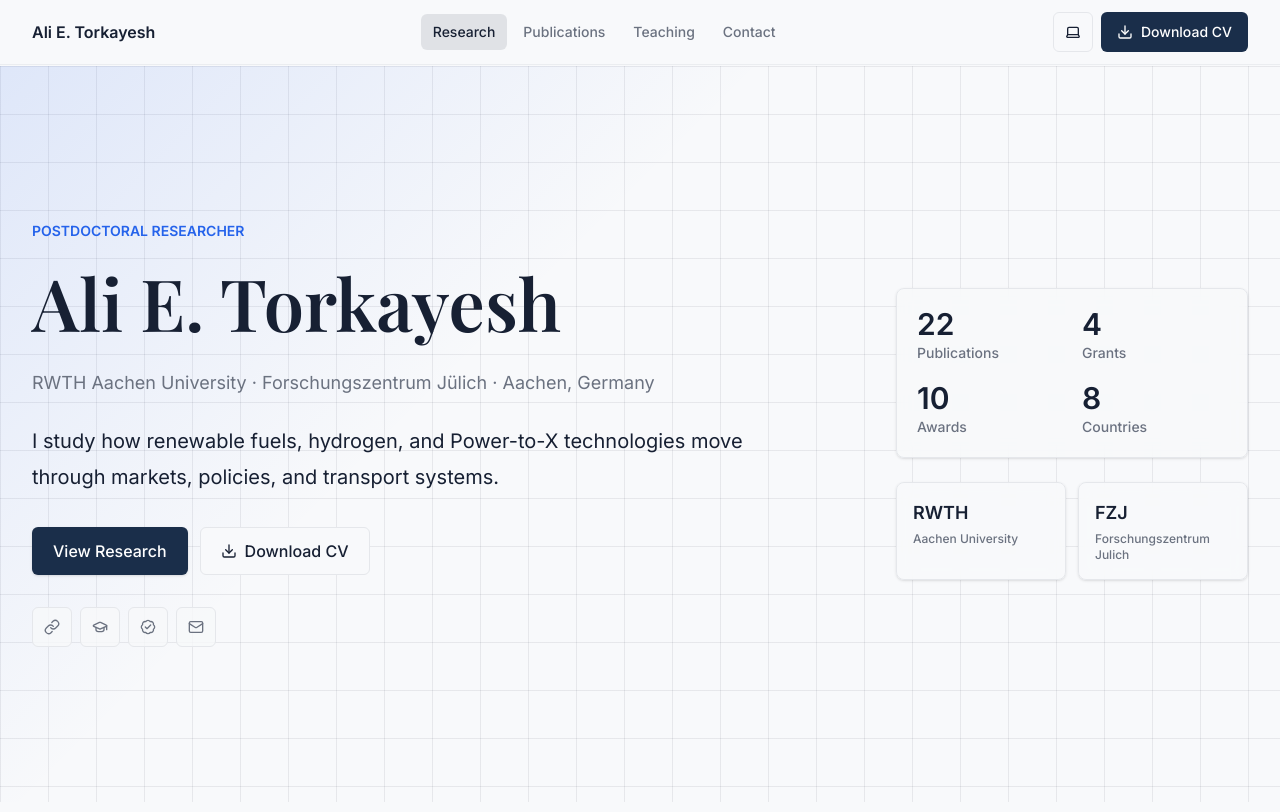
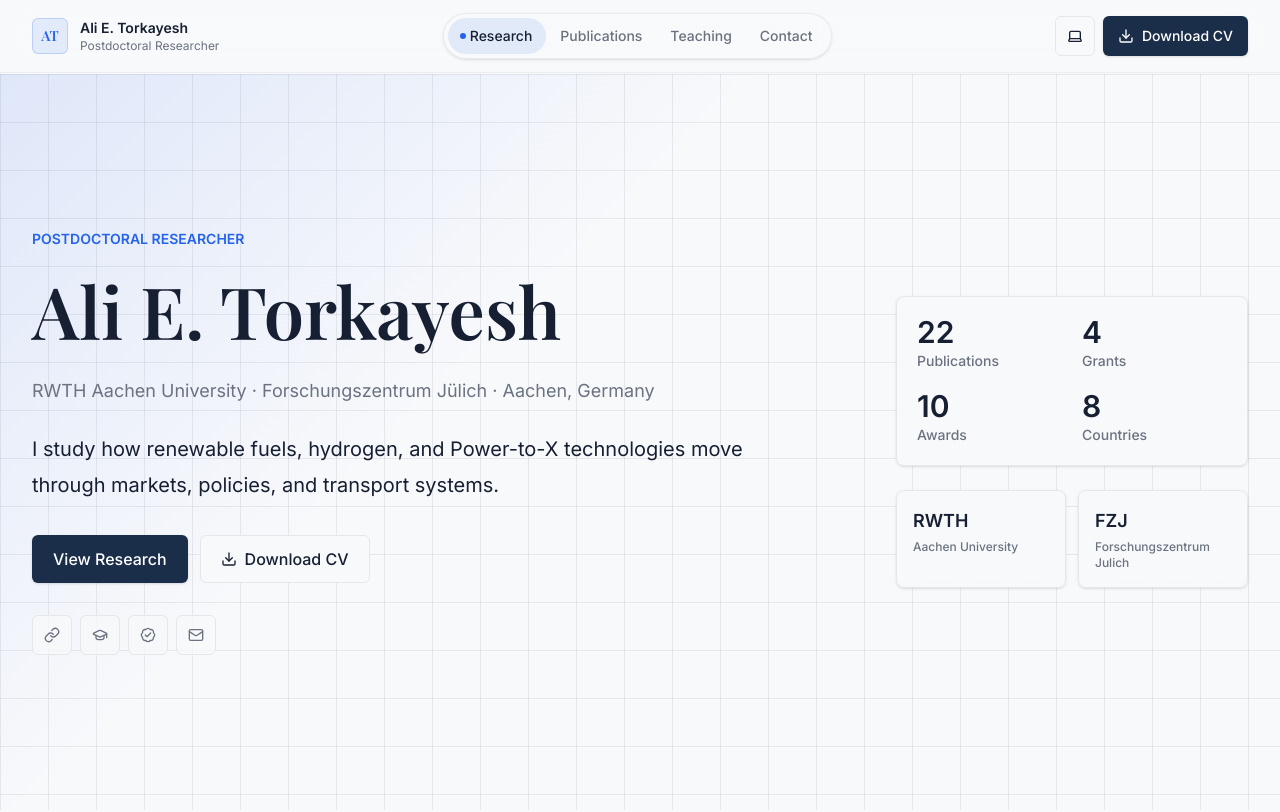
Before and after one commit to atorkayesh/atorkayesh.github.io, a Next.js app: page / in a window 1280 px wide. Shown: the top 812 px of the page. Built offline with nearby package versions, Linux system fonts and the light colour scheme; a web font is replaced by a local one.

Commit message:
feat: add portfolio data and landing shell

```diff
--- a/src/components/layout/Header.tsx
+++ b/src/components/layout/Header.tsx
@@ -15,7 +15,7 @@ const navLinks = [
 ];
 
 export function Header() {
-  const [activeSection, setActiveSection] = useState(navLinks[0]?.id ?? "");
+  const [activeSection, setActiveSection] = useState("");
   const [isMenuOpen, setIsMenuOpen] = useState(false);
   const [isScrolled, setIsScrolled] = useState(false);
 
@@ -58,35 +58,56 @@ export function Header() {
   return (
     <header
       className={cn(
-        "sticky top-0 z-40 border-b border-transparent bg-background/90 transition-all",
-        isScrolled && "border-border/80 shadow-sm backdrop-blur-md",
+        "sticky top-0 z-40 border-b border-transparent bg-background/70 transition-all backdrop-blur-xl",
+        isScrolled && "border-border/70 bg-background/85 shadow-sm",
       )}
     >
-      <PageWrapper className="flex h-16 items-center justify-between gap-4">
+      <PageWrapper className="flex h-[4.5rem] items-center justify-between gap-4 py-3">
         <a
-          className="min-w-0 text-base font-semibold text-foreground focus-visible:outline-2 focus-visible:outline-offset-4 focus-visible:outline-accent"
+          className="group flex min-w-0 items-center gap-3 rounded-md focus-visible:outline-2 focus-visible:outline-offset-4 focus-visible:outline-accent"
           href="#main-content"
         >
-          {person.name}
+          <span className="inline-flex size-9 shrink-0 items-center justify-center rounded-md border border-accent/20 bg-accent/10 font-serif text-sm font-semibold text-accent transition-colors group-hover:bg-accent/15">
+            AT
+          </span>
+          <span className="min-w-0">
+            <span className="block truncate text-sm font-semibold leading-5 text-foreground">
+              {person.name}
+            </span>
+            <span className="block truncate text-xs leading-4 text-muted">
+              Postdoctoral Researcher
+            </span>
+          </span>
         </a>
-        <nav aria-label="Primary" className="hidden items-center gap-1 md:flex">
+        <nav
+          aria-label="Primary"
+          className="hidden items-center rounded-full border border-border/80 bg-background/70 p-1 shadow-sm backdrop-blur md:flex"
+        >
           {navLinks.map((link) => (
             <a
               className={cn(
-                "rounded-md px-3 py-2 text-sm font-medium text-muted transition-colors hover:text-foreground focus-visible:outline-2 focus-visible:outline-offset-2 focus-visible:outline-accent",
-                activeSection === link.id && "bg-foreground/10 text-foreground",
+                "relative rounded-full px-3.5 py-2 text-sm font-medium text-muted transition-colors hover:bg-foreground/5 hover:text-foreground focus-visible:outline-2 focus-visible:outline-offset-2 focus-visible:outline-accent",
+                activeSection === link.id && "bg-accent/10 text-foreground",
               )}
               href={link.href}
               key={link.id}
             >
-              {link.label}
+              {activeSection === link.id ? (
+                <span
+                  aria-hidden="true"
+                  className="absolute left-3 top-1/2 size-1.5 -translate-y-1/2 rounded-full bg-accent"
+                />
+              ) : null}
+              <span className={cn(activeSection === link.id && "pl-2")}>
+                {link.label}
+              </span>
             </a>
           ))}
         </nav>
         <div className="hidden items-center gap-2 md:flex">
           <DarkModeToggle />
           <a
-            className="inline-flex h-10 items-center justify-center gap-2 rounded-md bg-primary px-4 text-sm font-medium text-white transition-colors hover:bg-primary/90 focus-visible:outline-2 focus-visible:outline-offset-2 focus-visible:outline-accent dark:bg-accent dark:text-slate-950 dark:hover:bg-accent/90"
+            className="inline-flex h-10 items-center justify-center gap-2 rounded-md border border-primary/15 bg-primary px-3.5 text-sm font-medium text-white shadow-sm transition-colors hover:bg-primary/90 focus-visible:outline-2 focus-visible:outline-offset-2 focus-visible:outline-accent dark:border-accent/20 dark:bg-accent dark:text-slate-950 dark:hover:bg-accent/90"
             href="/documents/ali-torkayesh-cv.pdf"
           >
             <Download aria-hidden="true" className="size-4" />
@@ -99,7 +120,7 @@ export function Header() {
             aria-controls="mobile-navigation"
             aria-expanded={isMenuOpen}
             aria-label="Toggle navigation"
-            className="inline-flex size-10 items-center justify-center rounded-md border border-border bg-background text-foreground transition-colors hover:bg-foreground/10 focus-visible:outline-2 focus-visible:outline-offset-2 focus-visible:outline-accent"
+            className="inline-flex size-10 items-center justify-center rounded-md border border-border bg-background/75 text-foreground shadow-sm transition-colors hover:bg-foreground/10 focus-visible:outline-2 focus-visible:outline-offset-2 focus-visible:outline-accent"
             onClick={() => setIsMenuOpen((open) => !open)}
             type="button"
           >
@@ -109,7 +130,7 @@ export function Header() {
       </PageWrapper>
       <div
         className={cn(
-          "grid overflow-hidden border-t border-border/70 transition-[grid-template-rows]",
+          "grid overflow-hidden border-t border-border/70 bg-background/90 backdrop-blur-xl transition-[grid-template-rows]",
           isMenuOpen ? "grid-rows-[1fr]" : "grid-rows-[0fr]",
         )}
         id="mobile-navigation"
@@ -120,7 +141,7 @@ export function Header() {
               <a
                 className={cn(
                   "rounded-md px-3 py-2 text-sm font-medium text-muted transition-colors hover:bg-foreground/10 hover:text-foreground",
-                  activeSection === link.id && "bg-foreground/10 text-foreground",
+                  activeSection === link.id && "bg-accent/10 text-foreground",
                 )}
                 href={link.href}
                 key={link.id}
```
